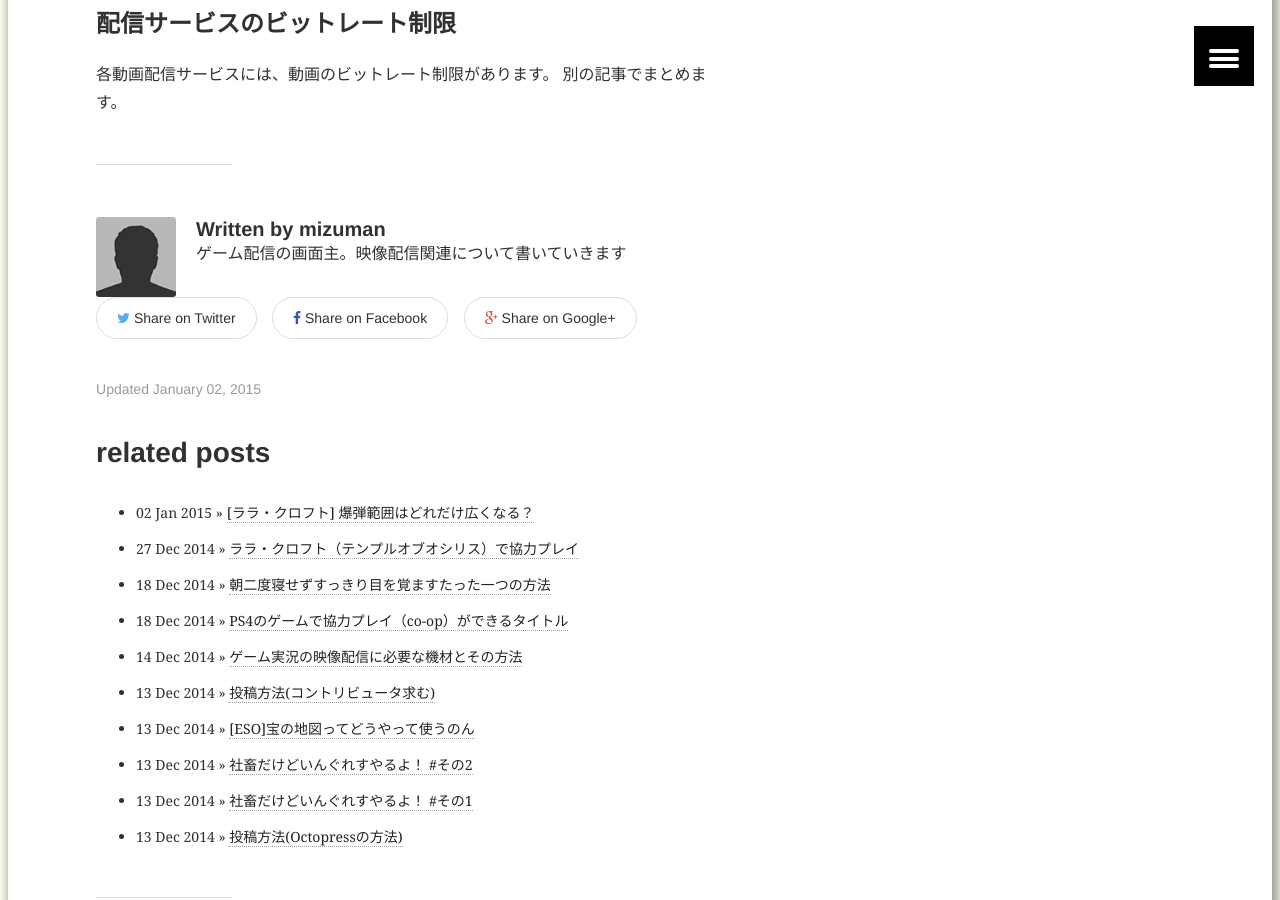
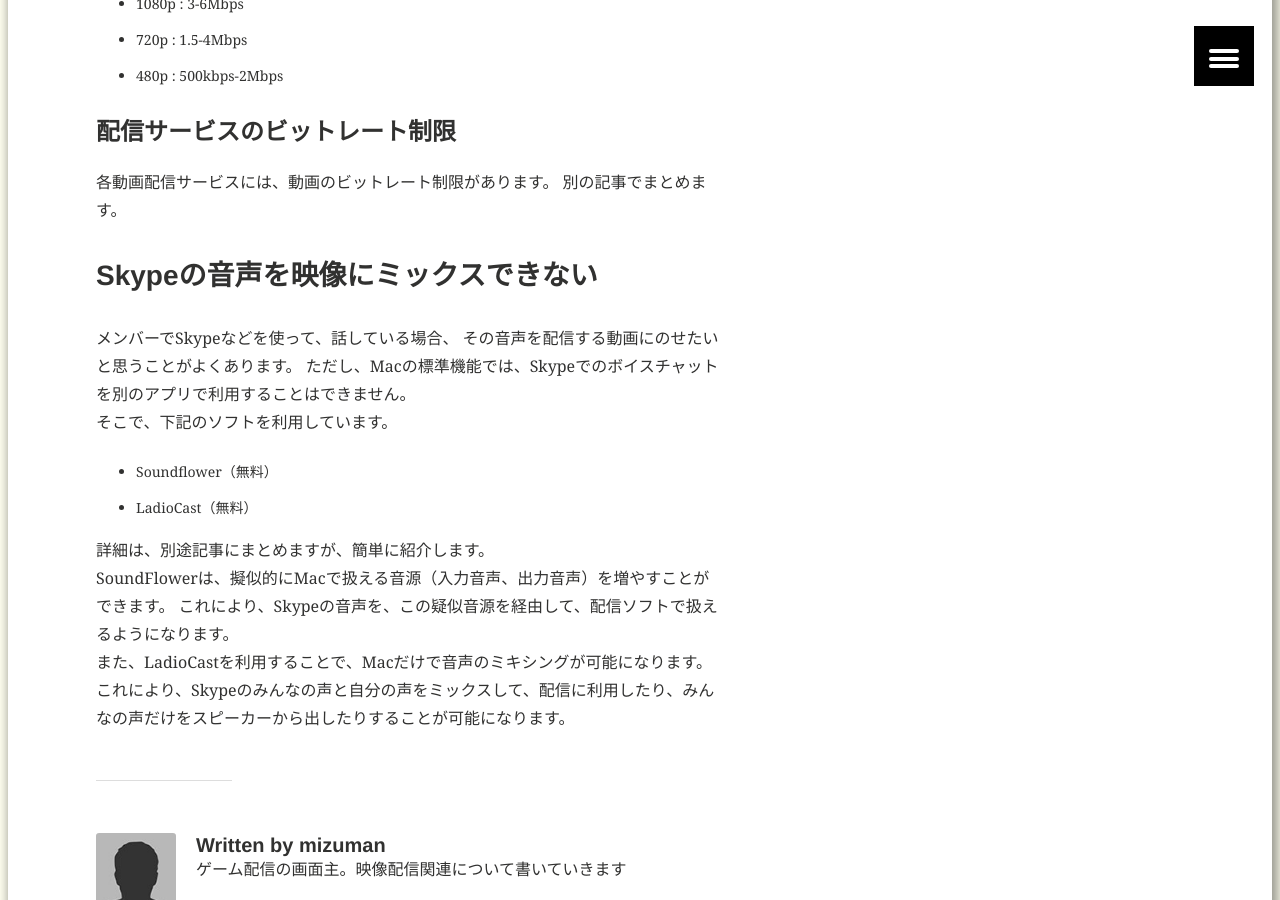
Before and after one commit to 10bantei/10bantei.github.io, a Jekyll site: the page built from _posts/2015/01/2015-01-02-broadcast-devices.md, in a window 1280 px wide and 900 px high, scrolled down 6279 px. Built offline with Jekyll 4.4.1, drawn with Linux system fonts in a browser that asks for light colours; comment, search, counter and statistics services are not loaded; some of the changed text lies outside the part shown.

Commit message:
fixed artice of broadcast device

```diff
--- a/_posts/2015/01/2015-01-02-broadcast-devices.md
+++ b/_posts/2015/01/2015-01-02-broadcast-devices.md
@@ -45,6 +45,7 @@ Youtubeでライブ配信をしています。
 * 映像分配機：（PS3時のみ）HDMI Splitter
 * 映像変換機：（PS3時のみ）Game Switch
 * キャプチャー：Blackmagic Intensity Extreme
+  (Windowsで配信する場合は、MonsterXを利用)
 * ミキシング、エンコード、配信：Macbook Pro
 * ソフト
   * チャット：Skype（無料）
@@ -55,6 +56,8 @@ Youtubeでライブ配信をしています。
 ### 構成
 
 ざっくりと構成はこんな感じです
+PS4の映像を、Intensity Extremeで分配しながらキャプチャし、遅延なくTVでプレイしつつMacに取り込みます。
+また、Skypeでメンバーとボイスチャットをし、その音声とミキシングしたものをYoutubeにライブ配信しています。
 
 <figure>
   <img src="/images/2015/01/rec-configuration.jpg">
@@ -140,3 +143,19 @@ FMLE(Adobe Flash Media Live Encoder)など重いエンコーダーを利用し
 
 各動画配信サービスには、動画のビットレート制限があります。
 別の記事でまとめます。
+
+### Skypeの音声を映像にミックスできない
+
+メンバーでSkypeなどを使って、話している場合、
+その音声を配信する動画にのせたいと思うことがよくあります。
+ただし、Macの標準機能では、Skypeでのボイスチャットを別のアプリで利用することはできません。
+そこで、下記のソフトを利用しています。
+
+* Soundflower（無料）
+* LadioCast（無料）
+
+詳細は、別途記事にまとめますが、簡単に紹介します。
+SoundFlowerは、擬似的にMacで扱える音源（入力音声、出力音声）を増やすことができます。
+これにより、Skypeの音声を、この疑似音源を経由して、配信ソフトで扱えるようになります。
+また、LadioCastを利用することで、Macだけで音声のミキシングが可能になります。
+これにより、Skypeのみんなの声と自分の声をミックスして、配信に利用したり、みんなの声だけをスピーカーから出したりすることが可能になります。
```
